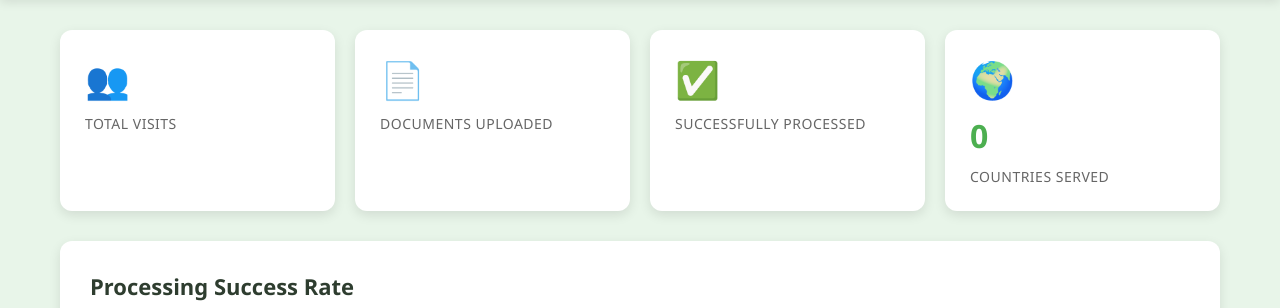
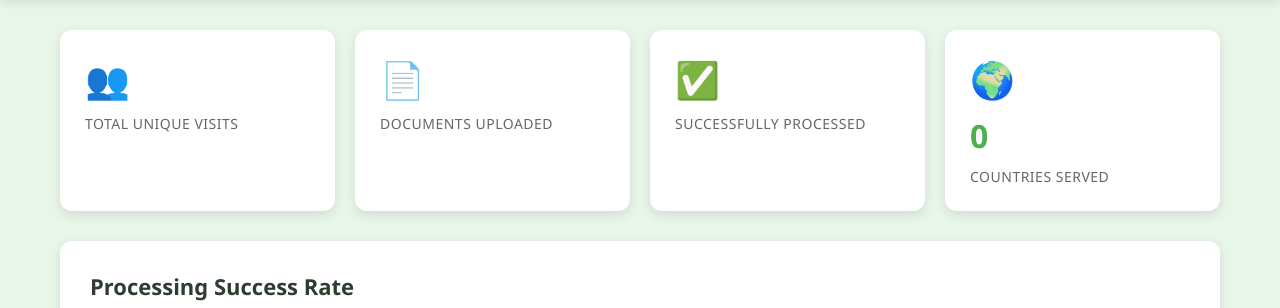
Before and after one commit to xnotebookin-dev/XNoteBook, a Flask app: template templates/analytics.html in a window 1280 px wide. Shown: the part 102-410 px from the top of the page. Run offline with Flask 3, Linux system fonts and the light colour scheme; the template is opened without the code that fills it, so the values that code supplies are empty; some libraries are stand-ins or nearby versions.

Commit message:
Fix: Analytics Page

```diff
--- a/app.py
+++ b/app.py
@@ -726,7 +726,7 @@
         conn = sqlite3.connect(app.config['DATABASE_PATH'])
         cursor = conn.cursor()
 
-        cursor.execute('SELECT COUNT(*) FROM visits')
+        cursor.execute('SELECT COUNT(*) FROM (SELECT distinct(ip_address) FROM visits)')
         total_visits = cursor.fetchone()[0]
 
         cursor.execute('SELECT COUNT(*) FROM uploads')
--- a/templates/analytics.html
+++ b/templates/analytics.html
@@ -267,7 +267,7 @@
             <div class="stat-card">
                 <div class="stat-icon">👥</div>
                 <div class="stat-value">{{ data.total_visits }}</div>
-                <div class="stat-label">Total Visits</div>
+                <div class="stat-label">Total Unique Visits</div>
             </div>
             <div class="stat-card">
                 <div class="stat-icon">📄</div>
```
